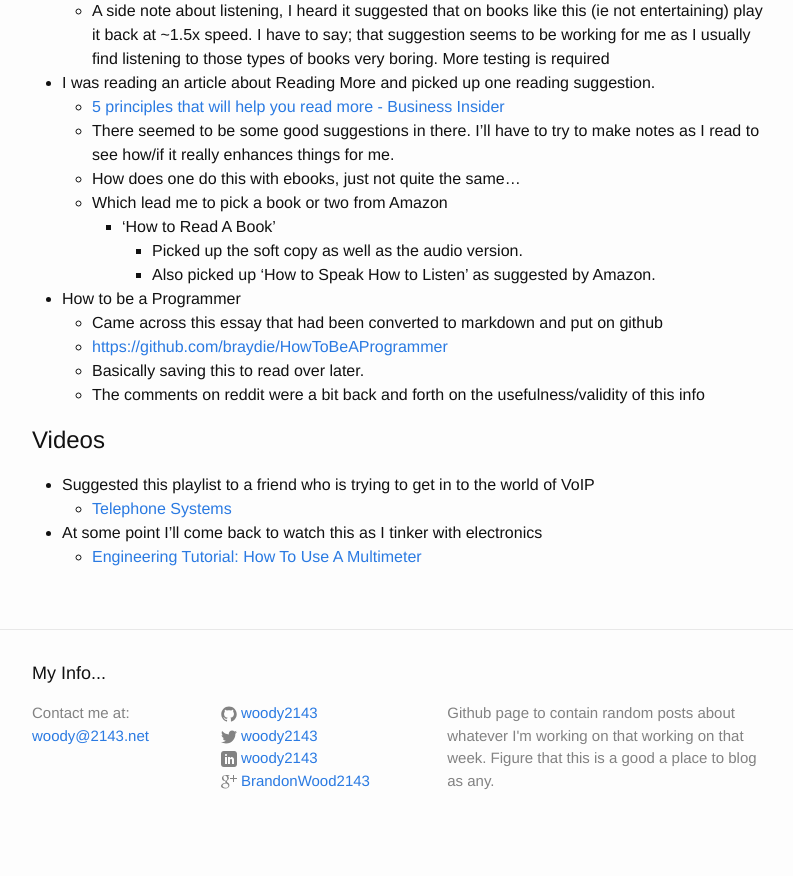
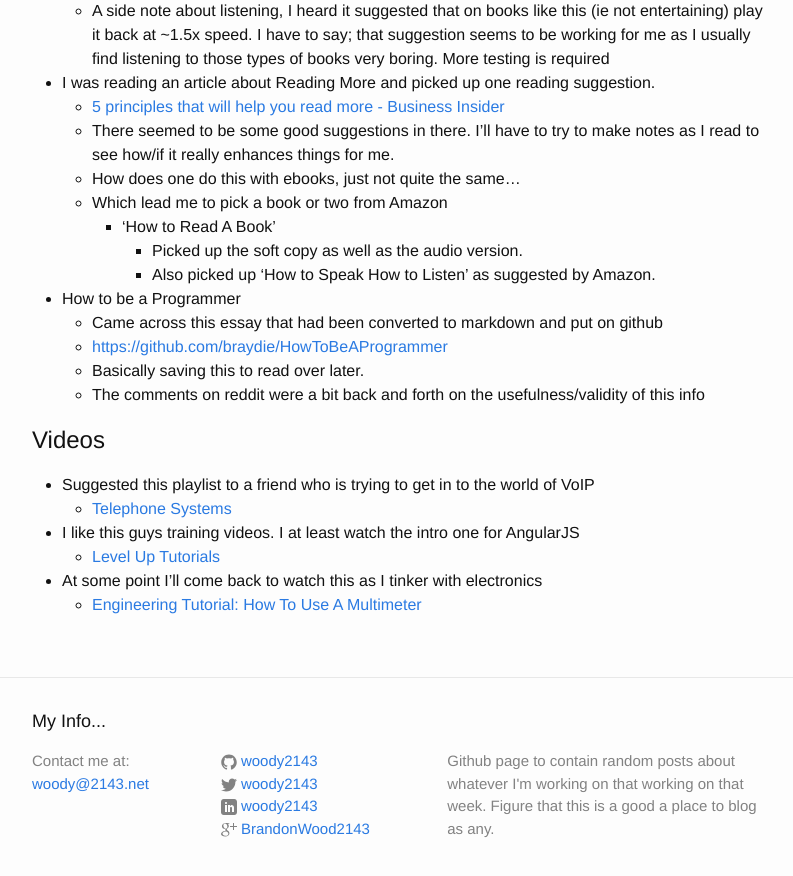
Before and after one commit to Woody2143/woody2143.github.io, a Jekyll site: the page built from _posts/2016-01-06-New_Year_New_Post.markdown, in a window 1280 px wide and 900 px high, scrolled down 1062 px. Shown: the top 876 px of the window, without its empty margins (238-1031 px from the left). Built offline with Jekyll 4.4.1, drawn with Linux system fonts in a browser that asks for light colours; before the commit the page ends 1914 px from its top, so only the background shows below that.

Commit message:
added link for level 3 up tutorials

```diff
--- a/_posts/2016-01-06-New_Year_New_Post.markdown
+++ b/_posts/2016-01-06-New_Year_New_Post.markdown
@@ -62,5 +62,8 @@ I wanted to note down a few things I read/saw today (mainly via Reddit):
 - Suggested this playlist to a friend who is trying to get in to the world of VoIP
   - [Telephone Systems](https://www.youtube.com/playlist?list=PL08C86258934DD006)
 
+- I like this guys training videos. I at least watch the intro one for AngularJS
+  - [Level Up Tutorials](https://www.youtube.com/channel/UCyU5wkjgQYGRB0hIHMwm2Sg)
+
 - At some point I'll come back to watch this as I tinker with electronics
   - [Engineering Tutorial: How To Use A Multimeter](http://www.shaungehring.com/software-blog//engineering-tutorial-how-to-use-a-multimeter)
```
